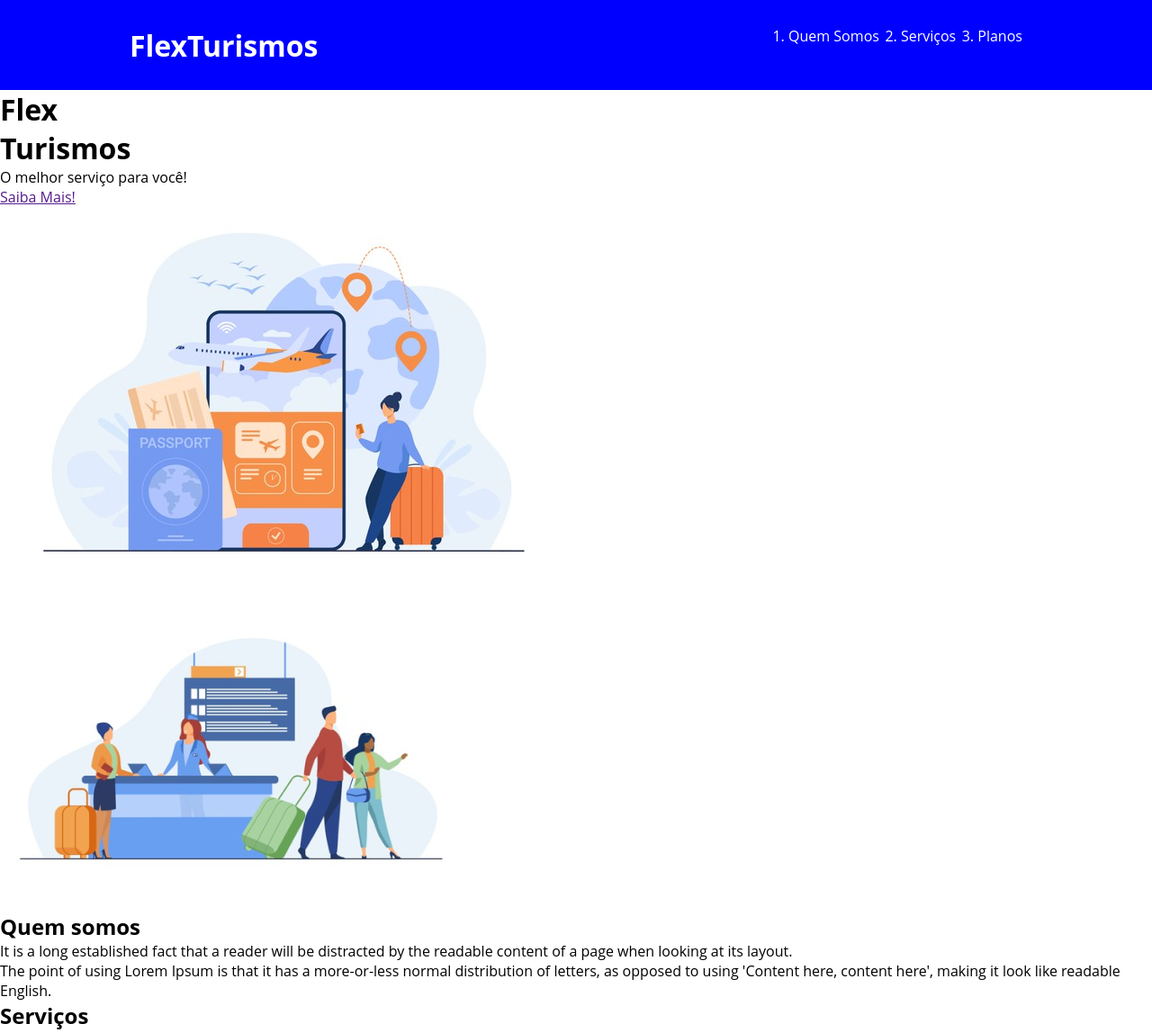
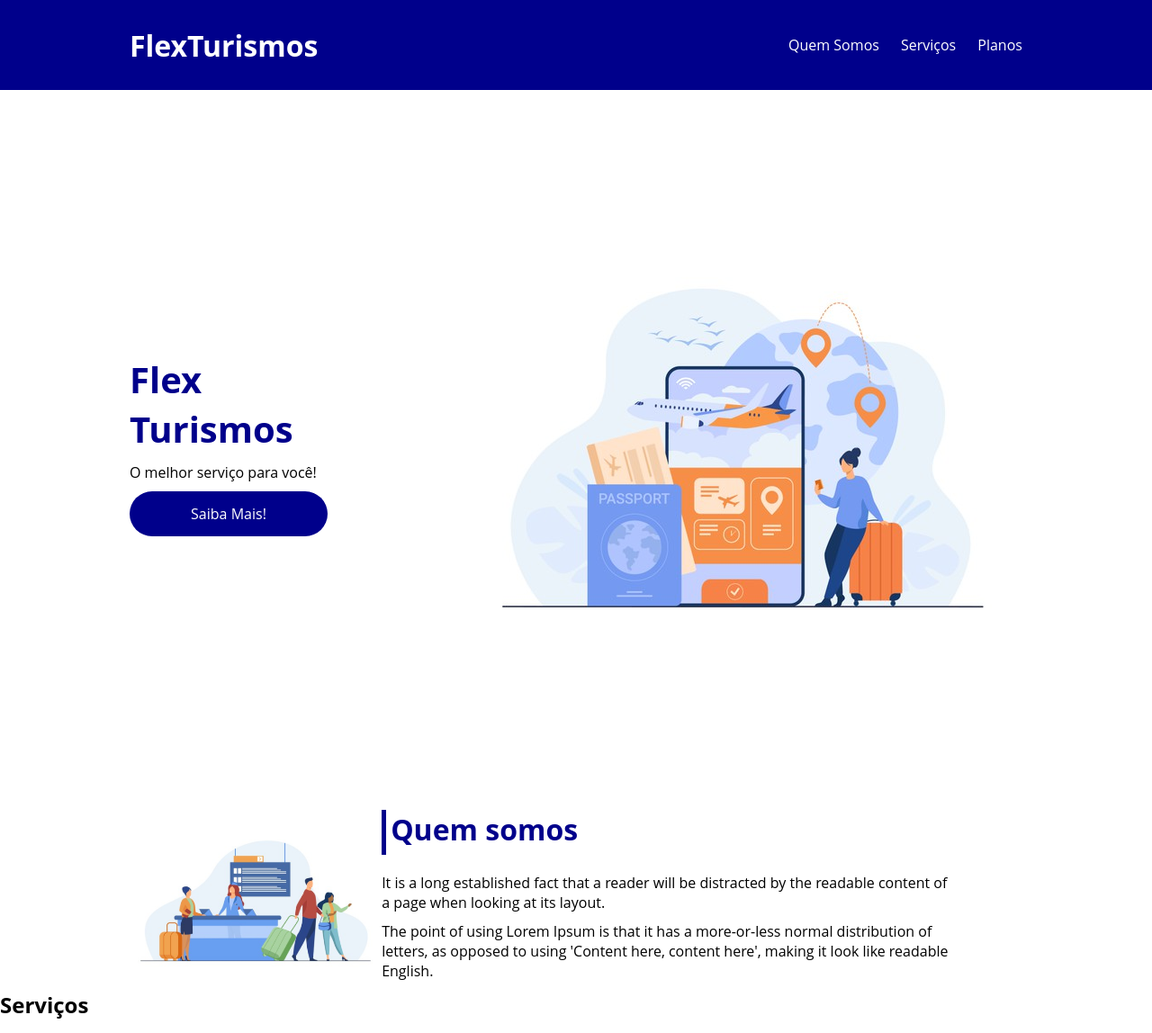
Before and after one commit to lucasdcunha42/Santander-dio-front, a plain HTML site: page index.html in a window 1280 px wide. Shown: the top 1148 px of the page at 90% size. Drawn offline with Linux system fonts and the light colour scheme.

Commit message:
arranging body

```diff
--- a/index.html
+++ b/index.html
@@ -18,9 +18,8 @@
         </div>
     </header>
 
-    <div style="flex-container apresent
-    acao">
-        <div>
+    <div class="flex-container apresentacao">
+        <div class="texto-apresentacao">
             <h1>Flex <br>Turismos</h1>
             <p>O melhor serviço para você!</p>
             <a href="">Saiba Mais!</a>
@@ -31,7 +30,7 @@
         </div>
     </div>
 
-    <div>
+    <div class="flex-container" id="quem-somos">
         <div>
             <img src="./images/1-quem-somos.png" alt="balcão de atendimento">
         </div>
--- a/style.css
+++ b/style.css
@@ -4,13 +4,19 @@
     font-family: 'Open Sans', sans-serif;
 }
 
-ul {
-    list-style: nome;
+ul{
+    list-style: none;
     margin: 0;
     padding: 0;
 }
+
 ul li a{
     text-decoration: none;
+}
+
+div img {
+    display: block;
+    width: 100%;
 }
 
 .flex-container {
@@ -20,7 +26,7 @@ ul li a{
     width: 100%;
 }
 header {
-    background-color: blue;
+    background-color: darkblue;
     height: 100px;
     display: flex;
     align-items: center;
@@ -32,6 +38,7 @@ header .list-items {
     width: 100%;
     max-width: 260px;
     justify-content: space-between;
+    align-items: center;
 }
 
 .list-items li a {
@@ -42,5 +49,53 @@ header .menu {
     justify-content: space-between;
 }
 .apresentacao {
+    height: 100vh;
+    align-items: center;
+    justify-content: space-between;
+}
+.apresentacao .texto-apresentacao {
+    max-width: 300px;
+}
+.texto-apresentacao h1 {
+    color:  darkblue;
+    font-size: 40px;
+    margin-bottom: 10px;
+}
+.texto-apresentacao a {
+    background-color: darkblue;
+    color: #fff;
+    text-align: center;
+    border-radius: 30px;
+    width: 220px;
+    display: block;
+    text-decoration: none;
+    height: 50px;
+    line-height: 50px;
+    margin-top: 10px;
+    margin-bottom: 10px;
+}
+#quem-somos {
+    flex-direction: row;
+    align-items: center;
+    justify-content: space-between;
+}
+#quem-somos h2 {
+    font-size: 32px;
+    color: darkblue;
+    display: flex;
+    margin-bottom: 20px;
+}
 
+#quem-somos h2::before {
+    content: "";
+    height: 50px;
+    width: 5px;
+    margin-right: 5px;
+    background-color: darkblue;
+    position: relative;
 }
+
+#quem-somos p {
+    margin-bottom: 10px;
+    width: 90%;
+}
```
